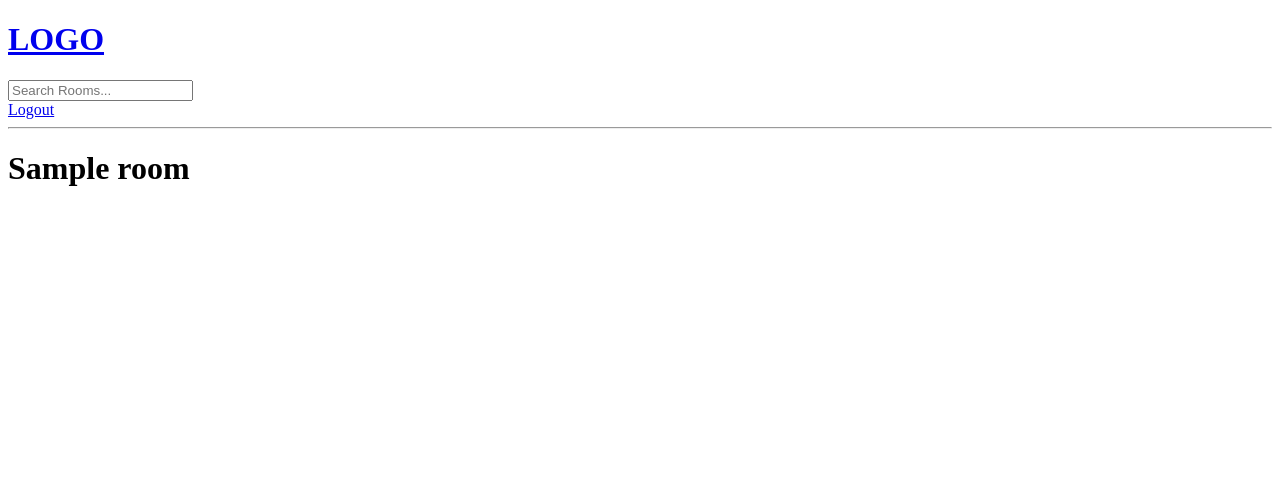
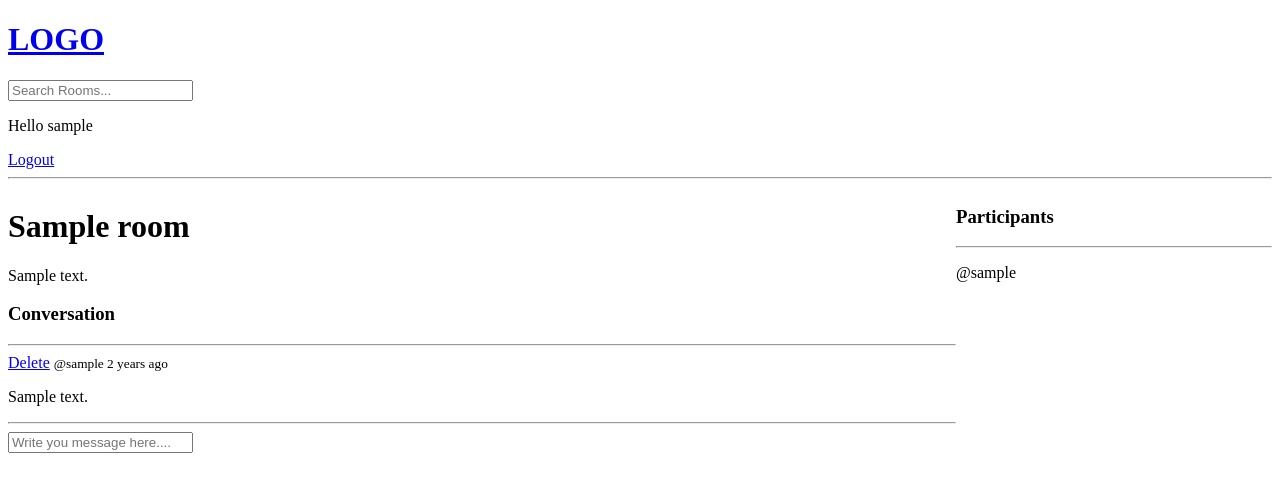
Before and after one commit to codewheezy/studybud, a Django app: page /room/1/ in a window 1280 px wide. Shown: the top 492 px of the page. Run offline with Django 4.2, Linux system fonts and the light colour scheme; a user stored in the database is signed in; tables that the repository leaves empty hold one stand-in row (values such as "Sample post").

Commit message:
added changes to the website

```diff
--- a/studybud/base/models.py
+++ b/studybud/base/models.py
@@ -15,7 +15,7 @@ class Room(models.Model):
     topic = models.ForeignKey(Topic, on_delete=models.SET_NULL, null=True)
     name = models.CharField(max_length=200)
     description = models.TextField(null=True, blank=True)
-    # participants =
+    participants = models.ManyToManyField(User, related_name='participants', blank=True)
     updated = models.DateTimeField(auto_now=True)
     created = models.DateTimeField(auto_now_add=True)
 
@@ -32,5 +32,8 @@ class Message(models.Model):
     updated = models.DateTimeField(auto_now=True)
     created = models.DateTimeField(auto_now_add=True)
 
+    class Meta:
+        ordering = ['-updated','-created']
+
     def __str__(self):
         return self.body[0:50]
--- a/studybud/base/templates/base/room.html
+++ b/studybud/base/templates/base/room.html
@@ -1,6 +1,52 @@
 {% extends 'main.html' %}
 
 {% block content %}
-<h1>{{room.name}}</h1>
+<style>
+    .room-container {
+        display: grid;
+        grid-template-columns: 3fr 1fr;
+    }
+</style>
+<div class="room-container">
+    <div>
+        <h1>{{room.name}}</h1>
+        <p>{{room.description}}</p>
 
+        <div class="comment-wrapper">
+            <h3>Conversation</h3>
+            <hr>
+
+            {% for message in room_messages %}
+            <div>
+                {% if request.user == message.user %}
+                   <a href="{% url 'delete-message' message.id %}">Delete</a>
+                {% endif %}
+                <small>@{{message.user}} {{message.created|timesince }} ago</small>
+                <p>{{message.body}}</p>
+                <hr>
+            </div>
+            {% endfor %}
+        </div>
+
+        {% if request.user.is_authenticated %}
+        <div class="comment-form">
+            <form method="POST" action="">
+                {% csrf_token %}
+                <input type="text" name="body" placeholder="Write you message here...." />
+            </form>
+        </div>
+        {% endif %}
+    </div>
+
+    <div>
+        <h3>Participants</h3>
+        <hr>
+
+        {% for participant in  participants %}
+           <div>
+               <p>@{{participant.username}}</p>
+           </div>
+        {% endfor %}
+    </div>
+</div>
 {% endblock %}
--- a/studybud/base/urls.py
+++ b/studybud/base/urls.py
@@ -4,9 +4,11 @@ from . import views
 urlpatterns = [
     path('login/', views.loginPage, name="login"),
     path('logout/', views.logoutUser, name="logout"),
+    path('register/', views.registerPage, name="register"),
     path('', views.home, name="home"),
     path('room/<str:pk>/', views.room, name="room"),
     path('create-room/', views.createRoom, name="create-room"),
     path('update-room/<str:pk>/', views.updateRoom, name="update-room"),
-    path('delete-room/<str:pk>/', views.deleteRoom, name="delete-room")
+    path('delete-room/<str:pk>/', views.deleteRoom, name="delete-room"),
+    path('delete-message/<str:pk>/', views.deleteMessage, name="delete-message")
 ]
--- a/studybud/base/views.py
+++ b/studybud/base/views.py
@@ -3,14 +3,16 @@ from django.http import HttpResponse
 from django.contrib import messages
 from django.contrib.auth.decorators import login_required
 from django.contrib.auth import authenticate, login, logout
+from django.contrib.auth.forms import UserCreationForm
 from django.db.models import Q
 from django.contrib.auth.models import User
-from .models import Room, Topic
+from .models import Room, Topic, Message
 from .forms import RoomForm
 
 # Create your views here.
 
 def loginPage(request):
+    page = 'login'
     if request.method == 'POST':
         username = request.POST.get('username')
         password = request.POST.get('password')
@@ -28,13 +30,27 @@ def loginPage(request):
         else:
             messages.error(request, 'Username or Password does not exit')
 
-    context = {}
+    context = {'page': page}
     return render(request, 'base/login_register.html', context)
 
 def logoutUser(request):
     logout(request)
     return redirect('home')
 
+def registerPage(request):
+    form = UserCreationForm()
+    # logout(request)
+    if request.method == 'POST':
+        form = UserCreationForm(request.POST)
+        if form.is_valid():
+            user = form.save(commit=False)
+            user.username = user.username.lower()
+            user.save()
+            login(request, user)
+            return redirect('home')
+        else:
+            messages.error(request, 'An error occurred during registration')
+    return render(request, 'base/login_register.html', {'form': form})
 
 def home(request):
     q = request.GET.get('q') if request.GET.get('q') != None else ''
@@ -45,12 +61,23 @@ def home(request):
     )
     topics = Topic.objects.all()
     room_count = rooms.count()
-    context = {'rooms': rooms, 'topics': topics, 'room_count': room_count}
+    room_messages = Message.objects.all()
+    context = {'rooms': rooms, 'topics': topics, 'room_count': room_count, 'room_messages': room_messages}
     return render(request, 'base/home.html', context)
 
 def room(request, pk):
     room = Room.objects.get(id=pk)
-    context = {'room': room}
+    room_messages = room.message_set.all()
+    participants = room.participants.all()
+    if request.method == 'POST':
+        message = Message.objects.create(
+            user = request.user,
+            room = room,
+            body = request.POST.get('body')
+         )
+        room.participants.add(request.user)
+        return redirect('room', pk=room.id)
+    context = {'room': room, 'room_messages': room_messages, 'participants': participants}
     return render(request, 'base/room.html', context)
 
 @login_required(login_url='login')
@@ -92,3 +119,15 @@ def deleteRoom(request, pk):
         return redirect('home')
 
     return render(request, 'base/delete.html', {'obj':room})
+
+@login_required(login_url='login')
+def deleteMessage(request, pk):
+    message = Message.objects.get(id=pk)
+    if request.user != message.user:
+        return HttpResponse('Your are not allowed here!!')
+
+    if request.method == 'POST':
+        message.delete()
+        return redirect('home')
+
+    return render(request, 'base/delete.html', {'obj': message})
--- a/studybud/templates/navbar.html
+++ b/studybud/templates/navbar.html
@@ -5,6 +5,7 @@
       <input type="text" name="q" placeholder="Search Rooms..." />
   </form>
   {% if request.user.is_authenticated %}
+    <p>Hello {{request.user}}</p>
     <a href="{% url 'logout' %}">Logout</a>
   {% else %}
     <a href="{% url 'login' %}">Login</a>
```
Also changed, not shown: studybud/base/templates/base/home.html (+13 -1 lines), studybud/base/templates/base/login_register.html (+19 -0 lines), studybud/base/migrations/0003_alter_room_options_room_participants.py (added).
